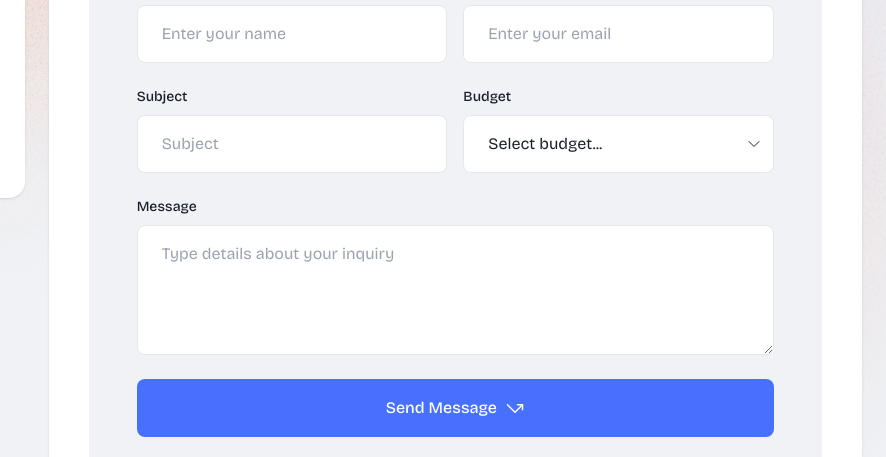
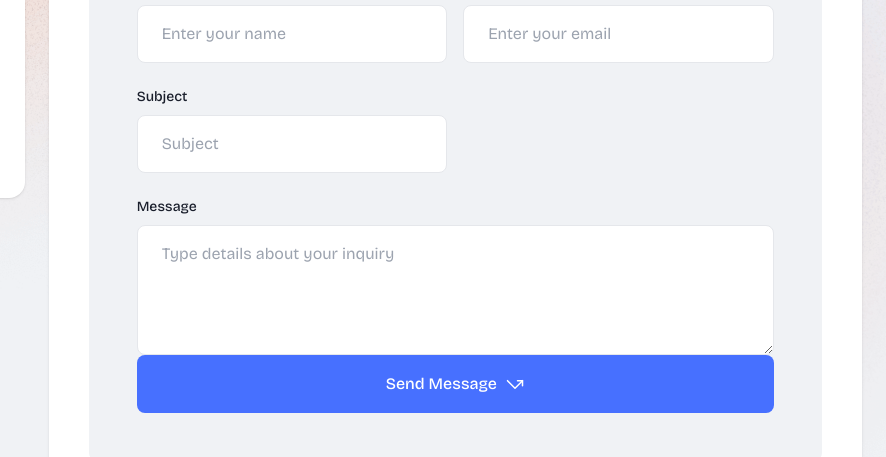
Before and after one commit to bismarr71/bismarr71, a plain HTML site: page contact.html in a window 1280 px wide. Shown: the part 495-952 px from the top of the page, 394-1280 px from the left. Drawn offline with nearby package versions, Linux system fonts and the light colour scheme.

Commit message:
Update contact.html

```diff
--- a/contact.html
+++ b/contact.html
@@ -353,34 +353,6 @@
                                 </label>
                                 <input required type="text" id="subject" name="subject" placeholder="Subject" class="block w-full rounded-lg border border-gray-200 bg-white px-6 py-4 text-base outline-none transition focus:border-dark focus:ring focus:ring-dark/20 disabled:pointer-events-none disabled:opacity-50 dark:border-dark dark:bg-black dark:text-white dark:focus:border-muted dark:focus:ring-white/20" />
                             </div>
-
-                            <div class="">
-                                <label for="budget" class="mb-2 block text-sm font-medium text-dark dark:text-light">
-                                    Budget
-                                </label>
-                                <div class="relative">
-                                    <select data-hs-select='{
-											"placeholder": "Select budget...",
-											"toggleTag": "<button type=\"button\"></button>",
-											"toggleClasses": "relative flex w-full cursor-pointer text-nowrap rounded-lg border border-gray-200 bg-white px-6 py-4 pe-9 text-start text-base outline-none transition before:absolute before:inset-0 before:z-[1] focus:border-dark focus:ring focus:ring-dark/20 hs-select-disabled:pointer-events-none hs-select-disabled:opacity-50 dark:border-dark dark:bg-black dark:text-white dark:focus:border-muted dark:focus:ring-white/20",
-											"dropdownClasses": "z-50 mt-2 max-h-[300px] w-full space-y-0.5 overflow-hidden overflow-y-auto rounded-lg border border-gray-200 bg-white p-1 dark:border-gray-700 dark:bg-slate-900",
-											"optionClasses": "w-full cursor-pointer rounded-lg px-4 py-2 text-sm text-gray-800 hover:bg-gray-100 focus:bg-gray-100 focus:outline-none dark:bg-slate-900 dark:text-gray-200 dark:hover:bg-slate-800 dark:focus:bg-slate-800",
-											"optionTemplate": "<div class=\"flex justify-between items-center w-full\"><span data-title></span><span class=\"hidden hs-selected:block\"><svg class=\"flex-shrink-0 w-3.5 h-3.5 text-blue-600 dark:text-blue-500\" xmlns=\"http:.w3.org/2000/svg\" width=\"24\" height=\"24\" viewBox=\"0 0 24 24\" fill=\"none\" stroke=\"currentColor\" stroke-width=\"2\" stroke-linecap=\"round\" stroke-linejoin=\"round\"><polyline points=\"20 6 9 17 4 12\"/></svg></span></div>"
-										  }' class="hidden" id="budget" name="budget" required>
-                                        <option value="">Choose</option>
-                                        <option>$5000</option>
-                                        <option>$5000 - $10000</option>
-                                        <option>$10000 - $20000</option>
-                                        <option>$20000+</option>
-                                    </select>
-
-                                    <div class="absolute end-3 top-1/2 -translate-y-1/2">
-                                        <svg xmlns="http://www.w3.org/2000/svg" fill="none" viewBox="0 0 24 24" stroke-width="1.5" stroke="currentColor" stroke-linecap="round" stroke-linejoin="round" class="h-4 w-4 flex-shrink-0">
-                                            <path d="m19.5 8.25-7.5 7.5-7.5-7.5" />
-                                        </svg>
-                                    </div>
-                                </div>
-                            </div>
                         </div>
 
                         <div class="">
@@ -391,13 +363,13 @@
                             <textarea required id="message" name="message" placeholder="Type details about your inquiry" rows="4" class="block w-full rounded-lg border border-gray-200 bg-white px-6 py-4 text-base outline-none transition focus:border-dark focus:ring focus:ring-dark/20 disabled:pointer-events-none disabled:opacity-50 dark:border-dark dark:bg-black dark:text-white dark:focus:border-muted dark:focus:ring-white/20"></textarea>
                         </div>
 
-                        <button type="submit" class="inline-flex w-full items-center justify-center gap-x-2 rounded-lg border border-transparent bg-primary px-6 py-4 text-center font-medium text-white transition hover:bg-blue-600 focus:outline-none focus:ring disabled:pointer-events-none disabled:opacity-50">
+                        <a href="mailto:bismar71@gmail.com"><button type="submit" class="inline-flex w-full items-center justify-center gap-x-2 rounded-lg border border-transparent bg-primary px-6 py-4 text-center font-medium text-white transition hover:bg-blue-600 focus:outline-none focus:ring disabled:pointer-events-none disabled:opacity-50">
                             <span>Send Message</span>
                             <svg xmlns="http://www.w3.org/2000/svg" fill="none" viewBox="0 0 20 20" stroke="currentColor" stroke-linecap="round" stroke-linejoin="round" stroke-width="1.5" class="h-5 w-5">
                                 <path d="M17.5 11.667v-5h-5" />
                                 <path d="m17.5 6.667-7.5 7.5-7.5-7.5" />
                             </svg>
-                        </button>
+                        </button></a>
 
                         <div class="status alert hidden"></div>
                     </form>
```
